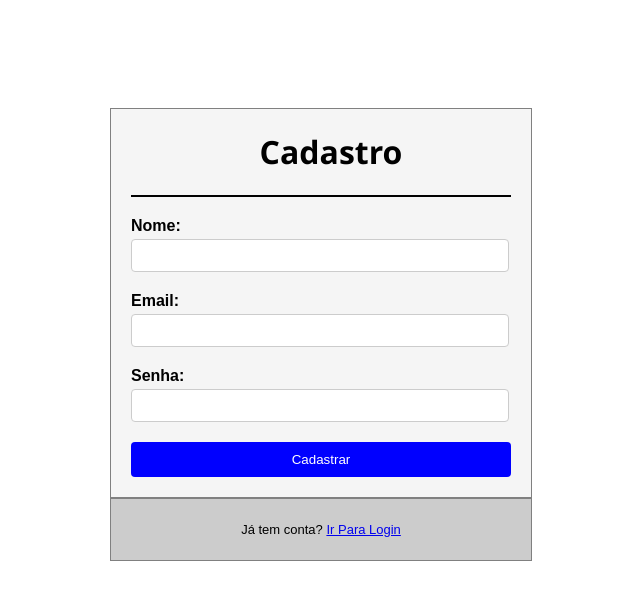
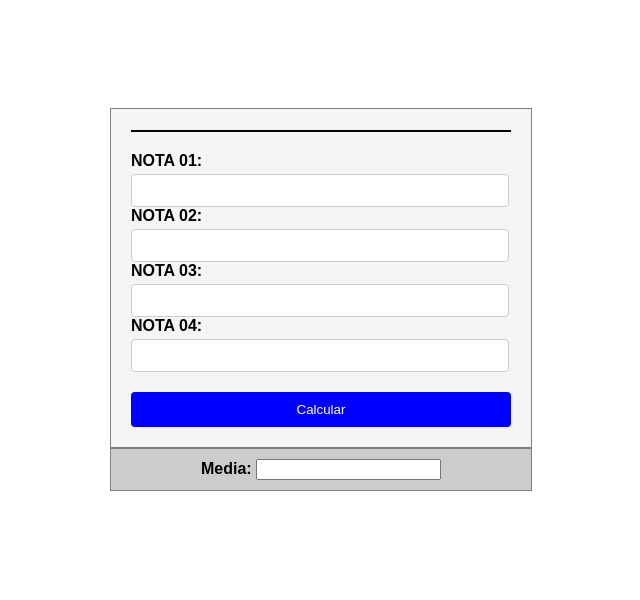
Before and after one commit to Samueldsj1/Formulario, a plain HTML site: page index.html in a window 1280 px wide. Shown: the whole page, without its empty margins (319-959 px from the left). Drawn offline with Linux system fonts and the light colour scheme.

Commit message:
calcularNotas

```diff
--- a/index.html
+++ b/index.html
@@ -5,33 +5,40 @@
     <meta http-equiv="X-UA-Compatible" content="IE=edge">
     <meta name="viewport" content="width=device-width, initial-scale=1.0">
     <link rel="stylesheet" href="style.css">
+    <script src="script.js" defer></script>
     <title>Cadastro</title>
 </head>
 <body>
     <div class="container">
-        <h1>Cadastro</h1>
+        <h1></h1>
         <div class="linha"></div>
         <form>
             <div class="formulario">
-                <label for="nome">Nome:</label>
-                <input type="text" id="nome" name="nome" required>
+               <div>
+                <label for="">NOTA 01:</label>
+                <input type="text" name="" id="txtNota01">
+               </div>
+               <div>
+                <label for="">NOTA 02:</label>
+                <input type="text" name="" id="txtNota02">
+               </div>
+               <div>
+                <label for="">NOTA 03:</label>
+                <input type="text" name="" id="txtNota03">
+               </div>
+               <div>
+                <label for="">NOTA 04:</label>
+                <input type="text" name="" id="txtNota03">
+               </div>
             </div>
             <div class="formulario">
-                <label for="email">Email:</label>
-                <input type="email" id="email" name="email" required>
-            </div>
-            <div class="formulario">
-                <label for="senha">Senha:</label>
-                <input type="password" id="senha" name="senha">
-            </div>
-            <div class="formulario">
-                <button type="submit" id="cadastro">Cadastrar</button>
+               <button id="calcule" onclick="calcular()">Calcular</button>
             </div>
         </form>
     </div>
-    <div class="login">
-        <p>Já tem conta? <a href="#">Ir Para Login</a></p>
+    <div class="resultado">
+        <label for="">Media: </label>
+        <input type="text" name="" id="resultado" readonly>
     </div>
-
 </body>
 </html>
--- /dev/null
+++ b/script.js
@@ -0,0 +1,16 @@
+var txtNota01 = document.getElementById("txtNota01");
+var txtNota02 = document.getElementById("txtNota02");
+var txtNota03 = document.getElementById("txtNota03");
+var txtNota04 = document.getElementById("txtNota04");
+var resultado = document.getElementById("txtResultado");
+
+
+function calcular(){
+    let n1 = Number(txtNota01.value);
+    let n2 = Number(txtNota02.value);
+    let n3 = Number(txtNota03.value);
+    let n4 = Number(txtNota04.value);
+
+    let media = n1+n2+n3+n4;
+    resultado.value = media;
+}
--- a/style.css
+++ b/style.css
@@ -34,7 +34,7 @@
           border-radius: 4px;
         }
 
-        #cadastro {
+        #calcule {
             background-color:blue;
             color: white;
             padding: 10px 5%;
@@ -47,9 +47,9 @@
             margin-bottom: 5%;
             margin-right: 20px;
         }
-        .login{
+        .resultado{
             text-align: center;
-            font-size: small;
+            font-weight: bold;
             max-width: 400px;
             margin: 0 auto;
             border: 1px solid gray;
```
